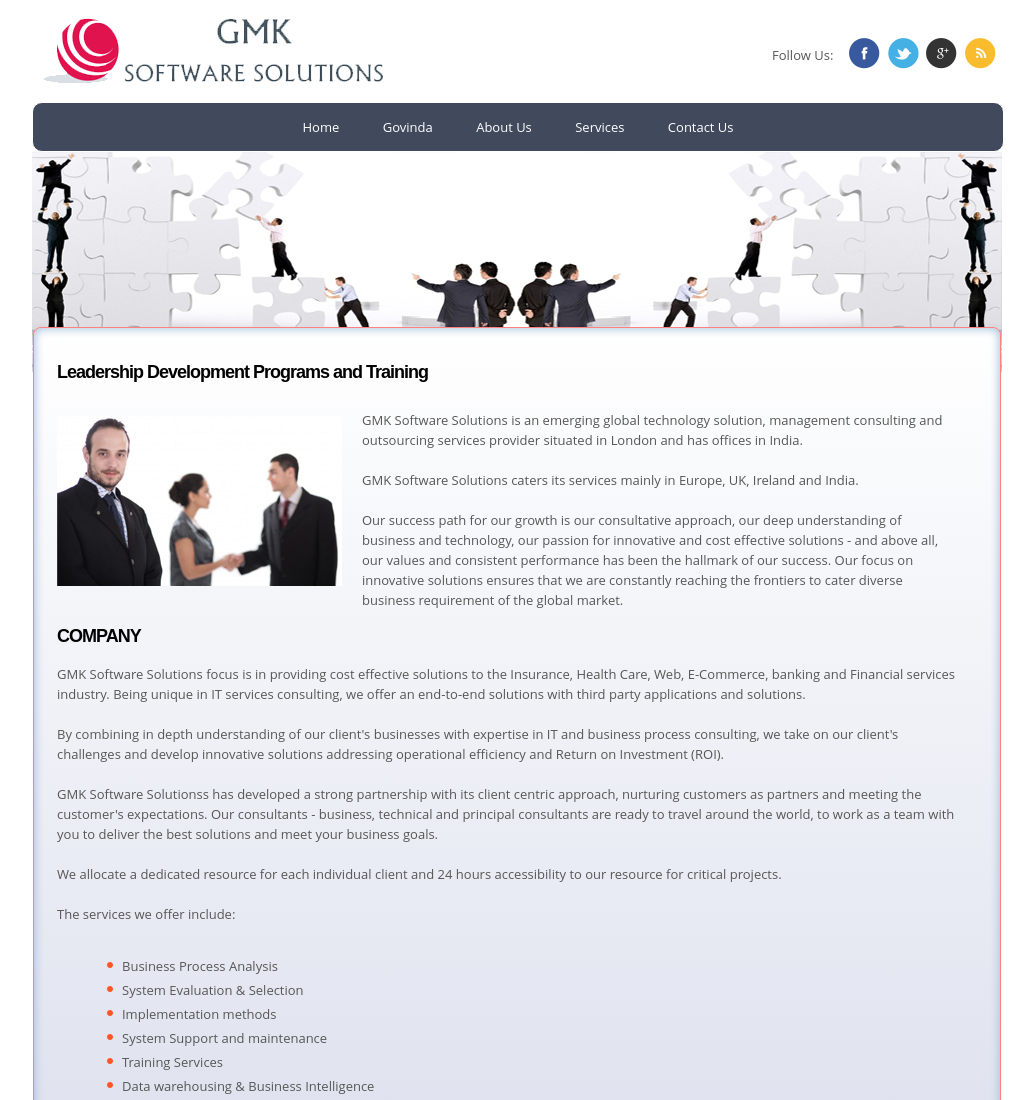
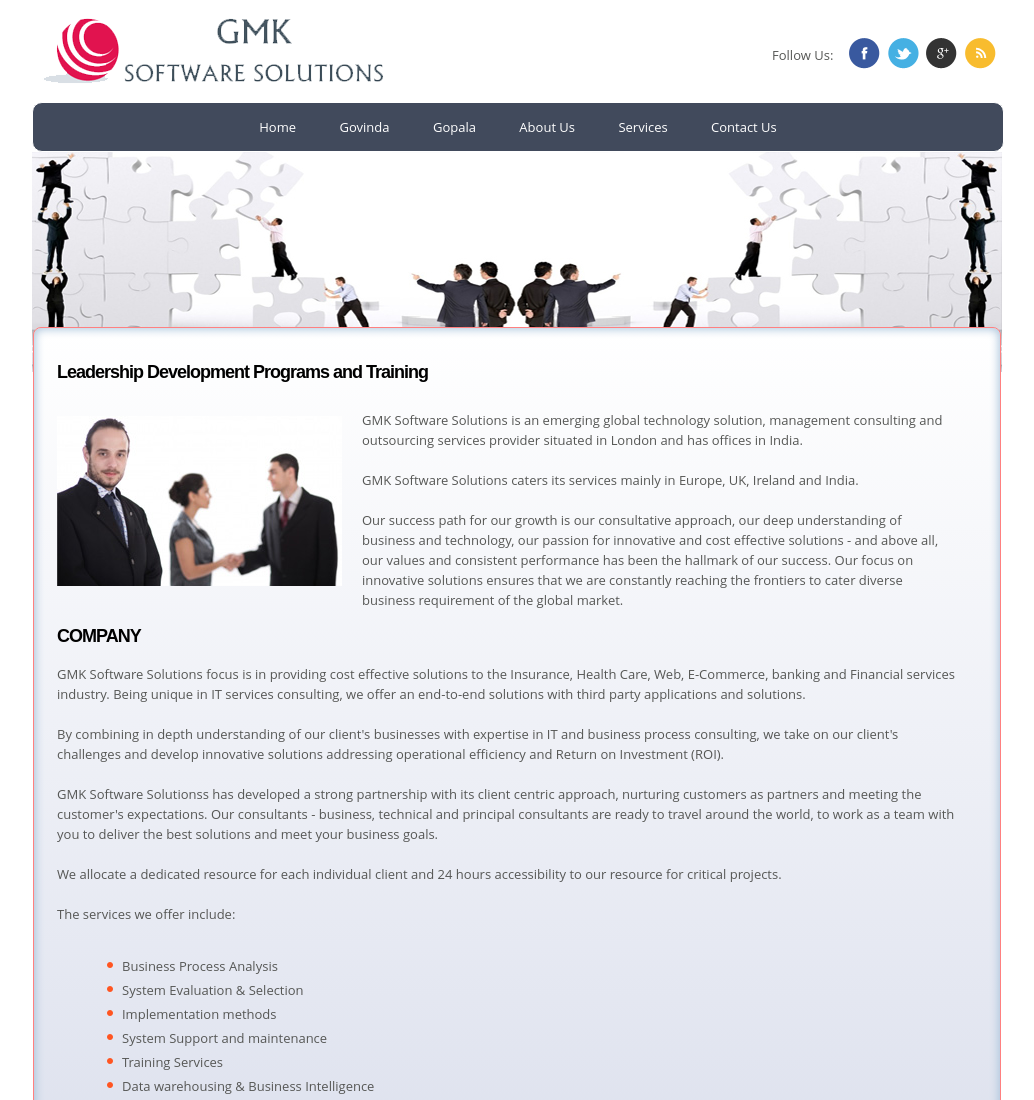
Before and after one commit to KishorKatla/GMK, a plain HTML site: page About.html in a window 1280 px wide. Shown: the top 1100 px of the page, without its empty margins (123-1157 px from the left). Drawn offline with Linux system fonts and the light colour scheme.

Commit message:
Kevin damged the Code

```diff
--- a/About.html
+++ b/About.html
@@ -51,6 +51,7 @@
       <ul class="nav_3">
         <li> <a href="index.html">Home</a>        </li>
   <li> <a href="index.html">Govinda</a>        </li>
+  <li> <a href="index.html">Gopala</a>        </li>
         <li> <a href="About.html">About Us</a>        </li>
         <li> <a href="Services.html">Services</a>        </li>
       <!--   <li > <a href="Testimonials.html">Our Clients</a></li> -->
```
